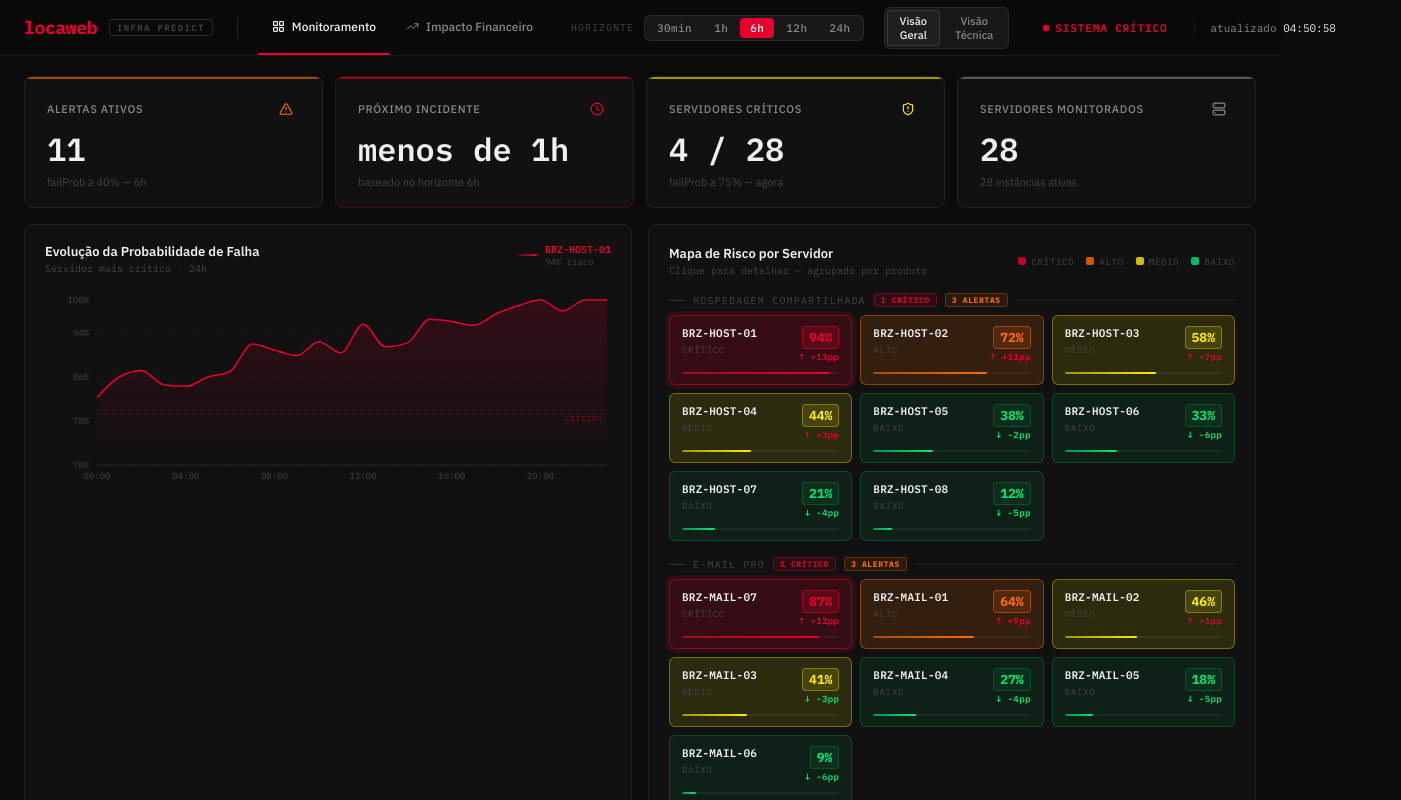
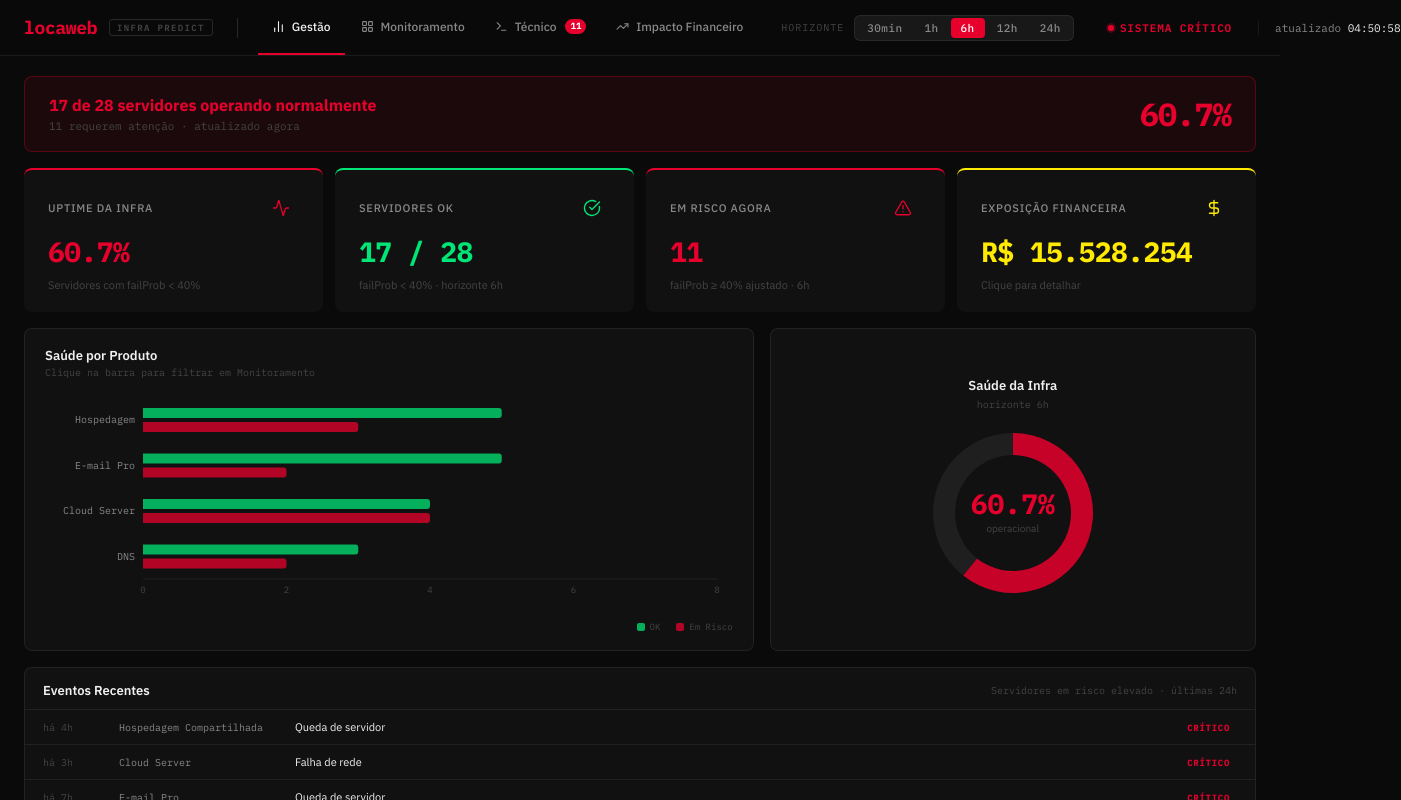
Before and after one commit to PedroHSSoares-Dev/locaweb, a React (Vite) app in the folder frontend/: page /gestao in a window 1280 px wide. Shown: the top 800 px of the page, 1401 px wide, since content can reach past the window. Built offline with nearby package versions, Linux system fonts and the light colour scheme.

Commit message:
feat(frontend): update App router, Topbar NavLink and add Vercel config

```diff
--- a/frontend/package.json
+++ b/frontend/package.json
@@ -14,6 +14,7 @@
     "lucide-react": "^0.577.0",
     "react": "^19.2.4",
     "react-dom": "^19.2.4",
+    "react-router-dom": "^7.13.1",
     "recharts": "^3.8.0"
   },
   "devDependencies": {
--- a/frontend/src/App.jsx
+++ b/frontend/src/App.jsx
@@ -1,86 +1,27 @@
-import { useState } from 'react';
+import { BrowserRouter, Routes, Route, Navigate } from 'react-router-dom';
 import './index.css';
+import { DashboardProvider } from './context/DashboardContext';
 import Topbar from './components/Topbar';
-import KpiCards from './components/KpiCards';
-import RiskHeatmap from './components/RiskHeatmap';
-import AlertsList from './components/AlertsList';
-import TimeSeriesChart from './components/TimeSeriesChart';
-import DrillDownPanel from './components/DrillDownPanel';
-import FinancialImpact from './components/FinancialImpact';
-import { servers } from './data/mockData';
+import GestaoPage from './pages/GestaoPage';
+import MonitoramentoPage from './pages/MonitoramentoPage';
+import TecnicoPage from './pages/TecnicoPage';
+import FinancialPage from './pages/FinancialPage';
 
 export default function App() {
-  const [horizon, setHorizon] = useState('6h');
-  const [viewMode, setViewMode] = useState('geral');
-  const [selectedServer, setSelectedServer] = useState(null);
-  const [activePage, setActivePage] = useState('dashboard');
-
   return (
-    <div style={{ display: 'flex', flexDirection: 'column', minHeight: '100vh' }}>
-      <Topbar
-        horizon={horizon}
-        setHorizon={setHorizon}
-        viewMode={viewMode}
-        setViewMode={setViewMode}
-        activePage={activePage}
-        onNavigate={setActivePage}
-      />
-
-      {activePage === 'dashboard' && (
-        <div key="dashboard" className="page-enter">
-          <main style={{
-            flex: 1,
-            padding: '20px 24px 32px',
-            display: 'flex', flexDirection: 'column', gap: 16,
-            maxWidth: 1600,
-            width: '100%',
-            margin: '0 auto',
-          }}>
-            <KpiCards horizon={horizon} viewMode={viewMode} />
-
-            <div style={{
-              display: 'grid',
-              gridTemplateColumns: '1fr 1fr',
-              gap: 16,
-            }}>
-              <TimeSeriesChart viewMode={viewMode} />
-              <RiskHeatmap onSelectServer={setSelectedServer} />
-            </div>
-
-            <AlertsList
-              horizon={horizon}
-              viewMode={viewMode}
-              onSelectServer={setSelectedServer}
-            />
-          </main>
-
-          {selectedServer && (
-            <DrillDownPanel
-              server={selectedServer}
-              horizon={horizon}
-              onClose={() => setSelectedServer(null)}
-            />
-          )}
+    <DashboardProvider>
+      <BrowserRouter>
+        <div style={{ display: 'flex', flexDirection: 'column', minHeight: '100vh' }}>
+          <Topbar />
+          <Routes>
+            <Route path="/" element={<Navigate to="/gestao" replace />} />
+            <Route path="/gestao"        element={<GestaoPage />} />
+            <Route path="/monitoramento" element={<MonitoramentoPage />} />
+            <Route path="/tecnico"       element={<TecnicoPage />} />
+            <Route path="/financeiro"    element={<FinancialPage />} />
+          </Routes>
         </div>
-      )}
-
-      {activePage === 'financial' && (
-        <div key="financial" className="page-enter">
-          <main style={{
-            flex: 1,
-            padding: '20px 24px 32px',
-            maxWidth: 1600,
-            width: '100%',
-            margin: '0 auto',
-          }}>
-            <FinancialImpact
-              servers={servers}
-              horizon={horizon}
-              viewMode={viewMode}
-            />
-          </main>
-        </div>
-      )}
-    </div>
+      </BrowserRouter>
+    </DashboardProvider>
   );
 }
--- a/frontend/src/components/Topbar.jsx
+++ b/frontend/src/components/Topbar.jsx
@@ -1,10 +1,17 @@
 import { useEffect, useState } from 'react';
-import { LayoutGrid, TrendingUp } from 'lucide-react';
-import { servers } from '../data/mockData';
+import { NavLink, useLocation } from 'react-router-dom';
+import { BarChart2, LayoutGrid, Terminal, TrendingUp } from 'lucide-react';
+import { servers, horizonMultiplier } from '../data/mockData';
+import { useDashboard } from '../context/DashboardContext';
 
 const HORIZONS = ['30min', '1h', '6h', '12h', '24h'];
 
-const atRiskCount = servers.filter(s => s.failProb >= 40).length;
+const TABS = [
+  { to: '/gestao',        label: 'Gestão',            Icon: BarChart2  },
+  { to: '/monitoramento', label: 'Monitoramento',      Icon: LayoutGrid },
+  { to: '/tecnico',       label: 'Técnico',            Icon: Terminal   },
+  { to: '/financeiro',    label: 'Impacto Financeiro', Icon: TrendingUp },
+];
 
 function GlobalStatusBadge() {
   const maxProb = Math.max(...servers.map(s => s.failProb));
@@ -12,7 +19,6 @@ function GlobalStatusBadge() {
   const label = maxProb >= 80 ? 'CRÍTICO' : maxProb >= 40 ? 'ALERTA' : 'NORMAL';
 
   return (
-    <div style={{ display: 'flex', alignItems: 'center', gap: 8 }}>
     <span style={{
       display: 'inline-flex', alignItems: 'center', gap: 6,
       padding: '4px 10px', borderRadius: 4,
@@ -29,16 +35,13 @@ function GlobalStatusBadge() {
       }} />
       SISTEMA {label}
     </span>
-    </div>
   );
 }
 
-export default function Topbar({
-  horizon, setHorizon,
-  viewMode, setViewMode,
-  activePage, onNavigate,
-}) {
+export default function Topbar() {
+  const { horizon, setHorizon } = useDashboard();
   const [tick, setTick] = useState(0);
+  const location = useLocation();
 
   useEffect(() => {
     const id = setInterval(() => setTick(t => t + 1), 1000);
@@ -48,10 +51,9 @@ export default function Topbar({
   const now = new Date();
   const timeStr = now.toLocaleTimeString('pt-BR', { hour: '2-digit', minute: '2-digit', second: '2-digit' });
 
-  const NAV_TABS = [
-    { id: 'dashboard', label: 'Monitoramento', Icon: LayoutGrid },
-    { id: 'financial', label: 'Impacto Financeiro', Icon: TrendingUp },
-  ];
+  // Badge: servers at risk adjusted by current horizon
+  const mult = horizonMultiplier[horizon]?.prob ?? 1.0;
+  const atRiskCount = servers.filter(s => s.failProb * mult >= 40).length;
 
   return (
     <header style={{
@@ -66,8 +68,7 @@ export default function Topbar({
     }}>
 
       {/* Left: logo + nav tabs */}
-      <div style={{ display: 'flex', alignItems: 'center', gap: 0, flexShrink: 0, height: '100%' }}>
-        {/* Logo */}
+      <div style={{ display: 'flex', alignItems: 'center', flexShrink: 0, height: '100%' }}>
         <div style={{ display: 'flex', alignItems: 'center', gap: 12, marginRight: 24 }}>
           <span style={{
             fontFamily: 'var(--font-mono)', fontWeight: 700,
@@ -86,69 +87,38 @@ export default function Topbar({
           </span>
         </div>
 
-        {/* Separator */}
-        <div style={{
-          width: 1, height: 20,
-          background: 'var(--border-md)',
-          marginRight: 20,
-        }} />
+        <div style={{ width: 1, height: 20, background: 'var(--border-md)', marginRight: 20 }} />
 
-        {/* Nav tabs */}
         <nav style={{ display: 'flex', alignItems: 'stretch', height: '100%', gap: 2 }}>
-          {NAV_TABS.map(({ id, label, Icon }) => {
-            const isActive = activePage === id;
-            const showBadge = id === 'financial' && viewMode === 'tecnica';
-            return (
-              <button
-                key={id}
-                onClick={() => onNavigate(id)}
-                style={{
-                  display: 'flex', alignItems: 'center', gap: 7,
-                  padding: '0 14px',
-                  height: '100%',
-                  fontFamily: 'var(--font-sans)', fontSize: 12, fontWeight: 500,
-                  color: isActive ? 'var(--text-pri)' : 'var(--text-sec)',
-                  background: 'transparent',
-                  borderBottom: isActive ? '2px solid var(--red)' : '2px solid transparent',
-                  transition: 'color 0.15s ease, border-color 0.15s ease',
-                  position: 'relative',
-                }}
-                onMouseEnter={e => {
-                  if (!isActive) e.currentTarget.style.color = 'var(--text-pri)';
-                }}
-                onMouseLeave={e => {
-                  if (!isActive) e.currentTarget.style.color = 'var(--text-sec)';
-                }}
+          {TABS.map(({ to, label, Icon }) => (
+            <NavLink
+              key={to}
+              to={to}
+              className={({ isActive }) => isActive ? 'tab tab-active' : 'tab'}
             >
-                <Icon size={13} strokeWidth={isActive ? 2.2 : 1.8} />
+              <Icon size={13} />
               {label}
-                {showBadge && (
+              {to === '/tecnico' && atRiskCount > 0 && (
                 <span style={{
                   fontFamily: 'var(--font-mono)', fontSize: 9, fontWeight: 700,
-                    color: '#fff',
-                    background: 'var(--red)',
-                    borderRadius: 10,
-                    padding: '1px 5px',
-                    lineHeight: 1.4,
-                    marginLeft: 2,
+                  color: '#fff', background: 'var(--red)',
+                  borderRadius: 10, padding: '1px 5px',
+                  lineHeight: 1.4, marginLeft: 2,
                 }}>
                   {atRiskCount}
                 </span>
               )}
-              </button>
-            );
-          })}
+            </NavLink>
+          ))}
         </nav>
       </div>
 
-      {/* Center: controls */}
-      <div style={{ display: 'flex', alignItems: 'center', gap: 20 }}>
-        {/* Horizon selector */}
-        <div style={{ display: 'flex', alignItems: 'center', gap: 4 }}>
+      {/* Center: horizon selector */}
+      <div style={{ display: 'flex', alignItems: 'center', gap: 6 }}>
         <span style={{
           fontFamily: 'var(--font-mono)', fontSize: 10,
           color: 'var(--text-muted)', letterSpacing: '0.1em',
-            marginRight: 6,
+          marginRight: 4,
         }}>
           HORIZONTE
         </span>
@@ -176,31 +146,6 @@ export default function Topbar({
         </div>
       </div>
 
-        {/* View toggle */}
-        <div style={{
-          display: 'flex', gap: 2,
-          background: 'var(--surface2)', borderRadius: 6,
-          padding: 2, border: '1px solid var(--border)',
-        }}>
-          {['geral', 'tecnica'].map(mode => (
-            <button
-              key={mode}
-              onClick={() => setViewMode(mode)}
-              style={{
-                padding: '3px 12px', borderRadius: 4,
-                fontFamily: 'var(--font-sans)', fontSize: 11, fontWeight: 500,
-                transition: 'all 0.15s ease',
-                background: viewMode === mode ? 'var(--surface3)' : 'transparent',
-                color: viewMode === mode ? 'var(--text-pri)' : 'var(--text-sec)',
-                border: viewMode === mode ? '1px solid var(--border-md)' : '1px solid transparent',
-              }}
-            >
-              {mode === 'geral' ? 'Visão Geral' : 'Visão Técnica'}
-            </button>
-          ))}
-        </div>
-      </div>
-
       {/* Right: status + timestamp */}
       <div style={{ display: 'flex', alignItems: 'center', gap: 16, flexShrink: 0 }}>
         <GlobalStatusBadge />
--- a/frontend/src/index.css
+++ b/frontend/src/index.css
@@ -111,3 +111,27 @@ button { cursor: pointer; border: none; background: none; font-family: inherit;
   from { opacity: 0; transform: translateY(10px); }
   to   { opacity: 1; transform: translateY(0); }
 }
+
+/* Nav tabs (Topbar) */
+.tab {
+  display: flex;
+  align-items: center;
+  gap: 7px;
+  padding: 0 14px;
+  height: 100%;
+  font-family: var(--font-sans);
+  font-size: 12px;
+  font-weight: 500;
+  color: var(--text-sec);
+  text-decoration: none;
+  border-bottom: 2px solid transparent;
+  transition: color 0.15s ease, border-color 0.15s ease;
+  white-space: nowrap;
+}
+.tab:hover {
+  color: var(--text-pri);
+}
+.tab-active {
+  color: var(--text-pri);
+  border-bottom: 2px solid var(--red);
+}
```
Also changed, not shown: frontend/vercel.json (added), 1 other file (tests, documents, lock files or other folders). Lines whose indentation alone changed are shown as unchanged.
